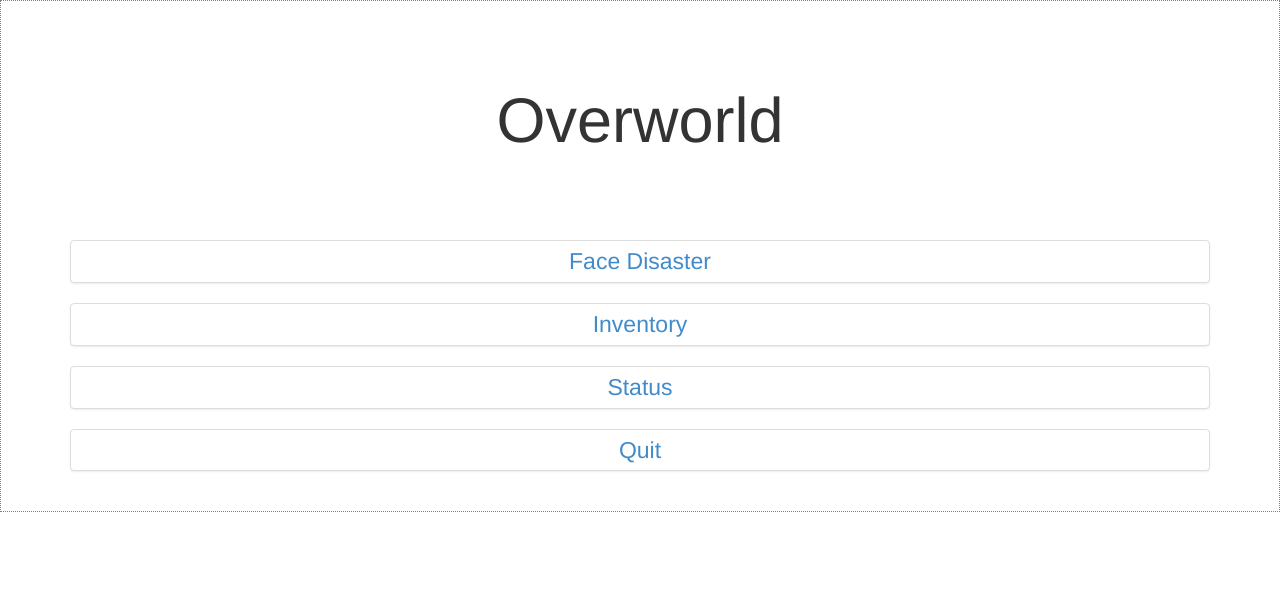
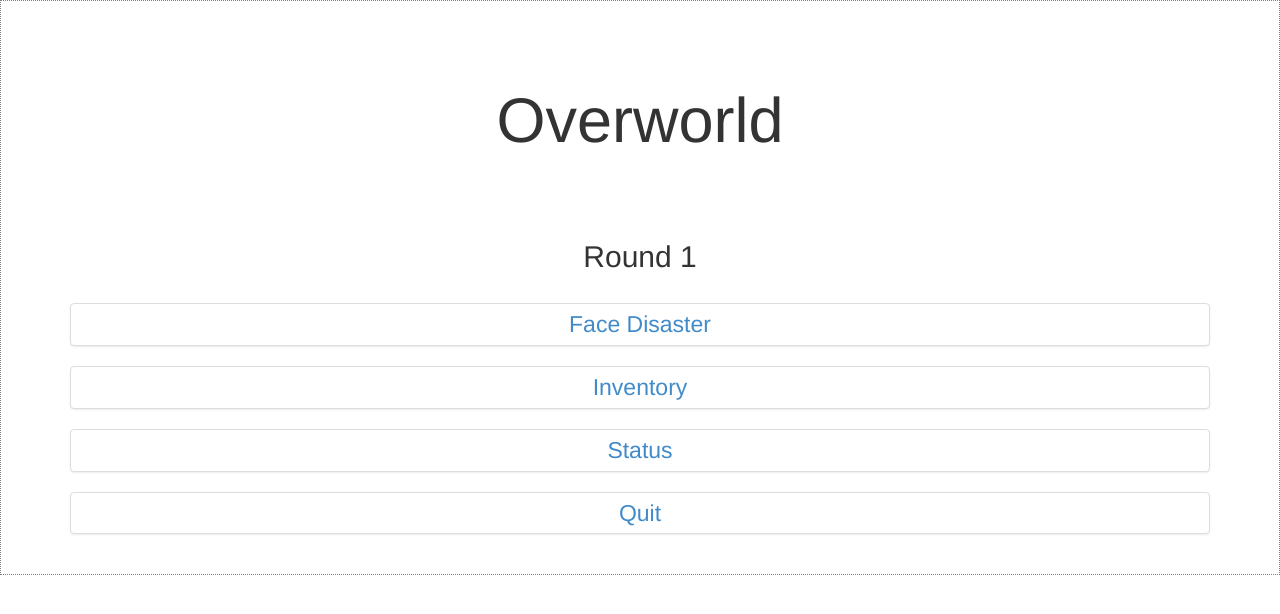
Before and after one commit to Thaifight-R/disaster-proof, a website: page static/pages/Overworld.html in a window 1280 px wide. Drawn offline with nearby package versions, Linux system fonts and the light colour scheme.

Commit message:
Peter: In Overworld.html, I added the header Round 1

```diff
--- a/static/pages/Overworld.html
+++ b/static/pages/Overworld.html
@@ -32,7 +32,7 @@
 		<!-- img tags are images. Lorem Pixel will deliver random images; handy! -->
 		<!-- a are anchors, also known as hyperlinks. Use the href attribute to tell the browser where to go when the user clicks -->
 
-        <!--<h2>Overworld</h2> -->
+        <h2>Round 1</h2>
 
         <div class="project" id="project1">
 			<a href="Battle.html" class="thumbnail">Face Disaster</a>
```
